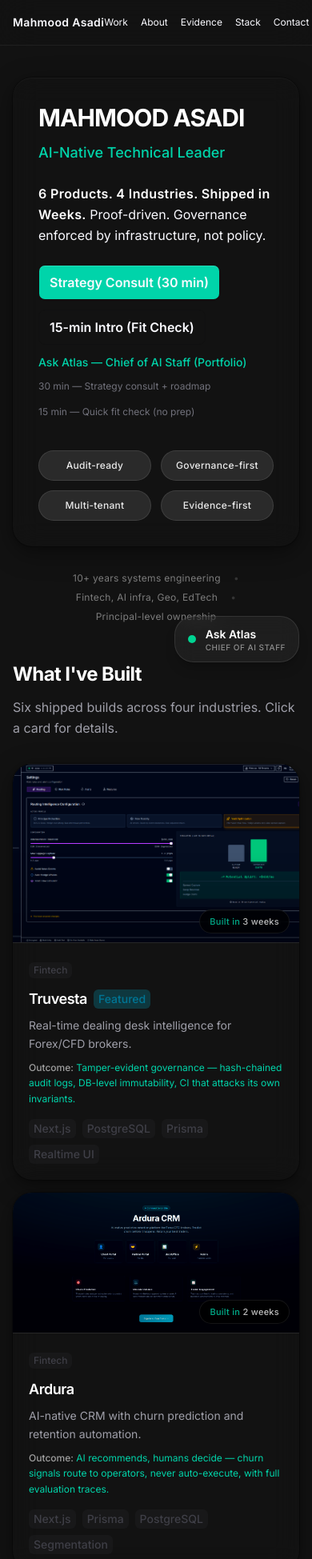
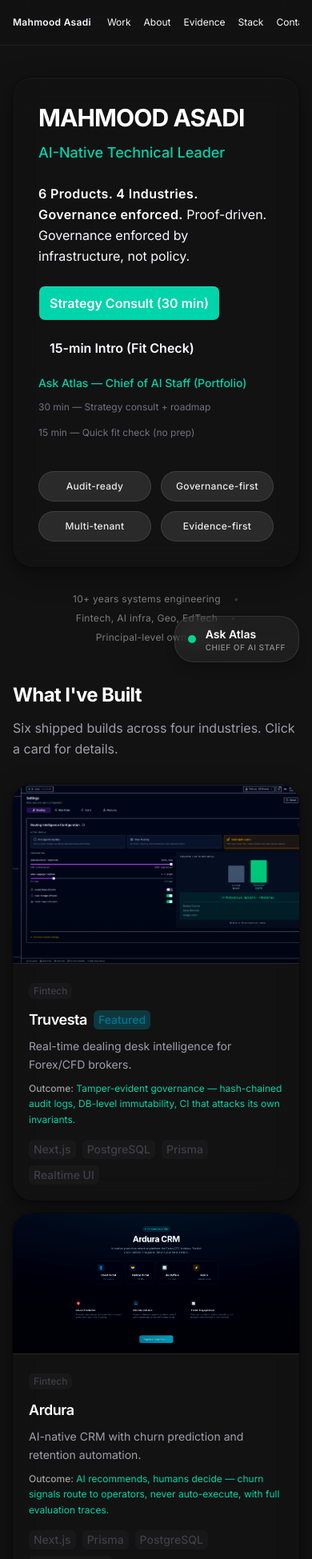
Before and after one commit to moodyguyhub/asadi-ai, a Next.js app: page / in a window 390 px wide. Shown: the top 1949 px of the page at 80% size. Built offline with nearby package versions, Linux system fonts and the light colour scheme.

Commit message:
final polish: remove timeline leakage

```diff
--- a/public/cv.html
+++ b/public/cv.html
@@ -303,7 +303,6 @@
         <tr>
           <th>Product</th>
           <th>Industry</th>
-          <th style="text-align:right">Built In</th>
           <th>Description</th>
         </tr>
       </thead>
@@ -311,37 +310,31 @@
         <tr>
           <td class="product-name">Truvesta</td>
           <td>Fintech</td>
-          <td class="product-time">3 weeks</td>
           <td>Dealing desk intelligence with tamper-evident audit: hash-chained logs, DB-level immutability, CI that falsifies its own invariants</td>
         </tr>
         <tr>
           <td class="product-name">Ardura</td>
           <td>Fintech</td>
-          <td class="product-time">2 weeks</td>
           <td>AI-native CRM where churn predictions inform operators but never auto-execute; every automation rule carries an evaluation trace</td>
         </tr>
         <tr>
           <td class="product-name">Equira</td>
           <td>AI Infra</td>
-          <td class="product-time">4 weeks</td>
           <td>Multi-tenant agent orchestration with hard isolation, phase-gated execution, and provenance on every output</td>
         </tr>
         <tr>
           <td class="product-name">Scanminers</td>
           <td>GeoTech</td>
-          <td class="product-time">Ongoing</td>
           <td>Mineral exploration targeting where AI outputs are framed as hypotheses with structured uncertainty, never conclusions</td>
         </tr>
         <tr>
           <td class="product-name">Finura</td>
           <td>EdTech</td>
-          <td class="product-time">3 weeks</td>
           <td>Multi-tenant education marketplace with content governance: no trading performance claims without disclaimers</td>
         </tr>
         <tr>
           <td class="product-name">Chessio</td>
           <td>EdTech</td>
-          <td class="product-time">2 weeks</td>
           <td>AI chess academy with skill-gated progression — advancement requires demonstrated ability, not time on platform</td>
         </tr>
       </tbody>
--- a/scripts/generate-cv.html
+++ b/scripts/generate-cv.html
@@ -302,7 +302,6 @@
         <tr>
           <th>Product</th>
           <th>Industry</th>
-          <th style="text-align:right">Built In</th>
           <th>Description</th>
         </tr>
       </thead>
@@ -310,37 +309,31 @@
         <tr>
           <td class="product-name">Truvesta</td>
           <td>Fintech</td>
-          <td class="product-time">3 weeks</td>
           <td>Dealing desk intelligence: real-time risk signals, exposure heatmaps, scenario simulation, MT5 integration</td>
         </tr>
         <tr>
           <td class="product-name">Ardura</td>
           <td>Fintech</td>
-          <td class="product-time">3 weeks</td>
           <td>Broker CRM + AI scoring: churn risk, retention automation, IB commission engine, multi-portal architecture</td>
         </tr>
         <tr>
           <td class="product-name">Equira</td>
           <td>AI Infra</td>
-          <td class="product-time">4 weeks</td>
           <td>Sovereign AI workspace: multi-tenant orchestration, hard isolation, 8+ tenants, 99.99% uptime SLO</td>
         </tr>
         <tr>
           <td class="product-name">Scanminers</td>
           <td>GeoTech</td>
-          <td class="product-time">Ongoing</td>
           <td>Mineral intelligence: satellite data fusion, prospectivity mapping, explainable targeting</td>
         </tr>
         <tr>
           <td class="product-name">Finura</td>
           <td>EdTech</td>
-          <td class="product-time">3 weeks</td>
           <td>Multi-tenant education marketplace: multi-portal workflows, partner commissions, early revenue ($544+)</td>
         </tr>
         <tr>
           <td class="product-name">Chessio</td>
           <td>EdTech</td>
-          <td class="product-time">2 weeks</td>
           <td>AI chess academy: 15-level curriculum, AI coach, placement testing, database-driven lessons</td>
         </tr>
       </tbody>
--- a/src/app/layout.tsx
+++ b/src/app/layout.tsx
@@ -5,12 +5,12 @@ import "./globals.css";
 
 export const metadata: Metadata = {
   title: "Mahmood Asadi — AI-Native Technical Leader",
-  description: "6 products. 4 industries. Shipped in weeks. Audit-ready, agent-orchestrated delivery.",
+  description: "6 products. 4 industries. Governance enforced by infrastructure, not policy.",
   keywords: ["AI engineering", "CTO", "technical leader", "fintech", "edtech", "agent workflows"],
   authors: [{ name: "Mahmood Asadi", url: "https://asadi.ai" }],
   openGraph: {
     title: "Mahmood Asadi — AI-Native Technical Leader",
-    description: "6 products • 4 industries • Shipped in weeks",
+    description: "6 products • 4 industries • Governance enforced",
     url: "https://asadi.ai",
     siteName: "Mahmood Asadi",
     locale: "en_US",
@@ -27,7 +27,7 @@ export const metadata: Metadata = {
   twitter: {
     card: "summary_large_image",
     title: "Mahmood Asadi — AI-Native Technical Leader",
-    description: "6 products • 4 industries • Shipped in weeks",
+    description: "6 products • 4 industries • Governance enforced",
     images: ["/og-image.svg"],
   },
   icons: {
--- a/src/components/json-ld.tsx
+++ b/src/components/json-ld.tsx
@@ -25,7 +25,7 @@ export function JsonLd() {
     name: "Mahmood Asadi — AI-Native Technical Leader",
     url: "https://asadi.ai",
     description:
-      "Portfolio of Mahmood Asadi — 6 products, 4 industries, shipped in weeks.",
+      "Portfolio of Mahmood Asadi — 6 products, 4 industries. Governance enforced by infrastructure, not policy.",
   };
 
   return (
--- a/src/components/products-bento.tsx
+++ b/src/components/products-bento.tsx
@@ -46,10 +46,6 @@ function ProductCard({
           hint={`public${product.screenshot.src}`}
           featured={product.featured || product.id === "chessio"}
         />
-        <div className="absolute bottom-3 right-3 text-[11px] px-3 py-1.5 rounded-full bg-black/70 backdrop-blur-md border border-white/10 font-medium tracking-wide">
-          <span className="text-[rgb(var(--accent))]">Built in</span>{" "}
-          <span className="text-white/90">{product.builtIn}</span>
-        </div>
       </div>
 
       {/* Content below */}
@@ -91,9 +87,6 @@ function ProductDialog({ product, open, onClose }: { product: Product | null; op
           <p className="mt-1 text-sm text-zinc-400">{product.oneLiner}</p>
           <div className="mt-2 flex items-center gap-2">
             <Badge color="zinc">{product.industry}</Badge>
-            <span className="text-xs text-zinc-400">
-              Built in <span className="text-white font-medium">{product.builtIn}</span>
-            </span>
           </div>
         </div>
         <Button plain onClick={onClose}>
--- a/src/components/top-nav.tsx
+++ b/src/components/top-nav.tsx
@@ -17,16 +17,20 @@ export function TopNav() {
       <div className="flex items-center justify-between h-14 sm:h-16 max-w-6xl mx-auto">
         <Link
           href="/"
-          className="font-semibold text-white text-sm tracking-wide hover:text-[rgb(var(--accent))] transition-colors duration-200 shrink-0"
+          className="font-semibold text-white text-xs sm:text-sm tracking-wide hover:text-[rgb(var(--accent))] transition-colors duration-200 shrink-0 pr-3"
         >
           {site.name}
         </Link>
-        <div className="flex items-center gap-4 sm:gap-8" role="navigation" aria-label="Page sections">
+        <div
+          className="flex items-center gap-4 sm:gap-8 overflow-x-auto whitespace-nowrap max-w-[70vw] sm:max-w-none pl-2"
+          role="navigation"
+          aria-label="Page sections"
+        >
           {links.map((l) => (
             <a
               key={l.href}
               href={l.href}
-              className="text-xs sm:text-sm text-zinc-400 hover:text-white transition-colors duration-200 relative group"
+              className="shrink-0 text-xs sm:text-sm text-zinc-400 hover:text-white transition-colors duration-200 relative group"
             >
               {l.label}
               <span className="absolute -bottom-1 left-0 w-0 h-px bg-[rgb(var(--accent))] group-hover:w-full transition-all duration-300" />
--- a/src/content/products.ts
+++ b/src/content/products.ts
@@ -4,7 +4,6 @@ export type Product = {
   oneLiner: string;
   businessImpact: string; // Business outcome line for conversion
   industry: string;
-  builtIn: string; // e.g., "3 weeks"
   featured?: boolean;
   stack: string[];
   proofPoints: string[];
@@ -25,7 +24,6 @@ export const products: Product[] = [
     oneLiner: "Real-time dealing desk intelligence for Forex/CFD brokers.",
     businessImpact: "Tamper-evident governance — hash-chained audit logs, DB-level immutability, CI that attacks its own invariants.",
     industry: "Fintech",
-    builtIn: "3 weeks",
     featured: true,
     stack: ["Next.js", "PostgreSQL", "Prisma", "Realtime UI", "Audit Trail"],
     proofPoints: [
@@ -61,12 +59,11 @@ export const products: Product[] = [
     oneLiner: "AI-native CRM with churn prediction and retention automation.",
     businessImpact: "AI recommends, humans decide — churn signals route to operators, never auto-execute, with full evaluation traces.",
     industry: "Fintech",
-    builtIn: "2 weeks",
     stack: ["Next.js", "Prisma", "PostgreSQL", "Segmentation", "Automation"],
     proofPoints: [
       "AI predictions surfaced, never auto-executed",
       "Every automation rule carries an evaluation trace",
-      "Component reuse from Truvesta — 2-week build",
+      "Component reuse from Truvesta governance stack",
     ],
     screenshot: { src: "/products/ardura.png", alt: "Ardura UI screenshot" },
     details: {
@@ -77,12 +74,12 @@ export const products: Product[] = [
         "Human-in-the-loop: operators approve, modify, or reject every automation rule",
         "Evaluation traces attached to every prediction — model confidence, input features, decision rationale",
         "Segment → action loops are auditable: who approved what, when, and why",
-        "Component reuse from Truvesta governance stack — shipped in 2 weeks without cutting safety",
+        "Component reuse from Truvesta governance stack — safety invariants preserved",
       ],
       outcomes: [
         "Zero autonomous actions — every retention intervention is operator-approved",
         "Auditable decision chain from churn signal to customer action",
-        "2-week delivery via disciplined reuse, not scope cuts",
+        "Disciplined reuse without cutting governance",
       ],
       role: ["Product engineering", "Full-stack implementation"],
       links: [
@@ -96,7 +93,6 @@ export const products: Product[] = [
     oneLiner: "Sovereign AI workspace for multi-tenant agent orchestration.",
     businessImpact: "Every agent runs in a tenant-isolated cage with phase gates — no shared context, no silent failures, provenance on every output.",
     industry: "AI Infrastructure",
-    builtIn: "4 weeks",
     stack: ["Next.js", "Python", "FastAPI", "Orchestration", "Evidence Packs"],
     proofPoints: [
       "Hard tenant isolation — no cross-tenant data leakage path",
@@ -129,7 +125,6 @@ export const products: Product[] = [
     oneLiner: "AI-powered mineral exploration targeting.",
     businessImpact: "AI generates hypotheses, never conclusions — every targeting output carries structured uncertainty and requires geologist sign-off.",
     industry: "Mining / GeoTech",
-    builtIn: "Ongoing",
     stack: ["Geodata", "AI/RAG", "Workflows", "Next.js"],
     proofPoints: [
       "AI outputs framed as hypotheses, never conclusions",
@@ -165,7 +160,6 @@ export const products: Product[] = [
     oneLiner: "Multi-tenant trading education marketplace.",
     businessImpact: "Tenant-isolated academies with content governance — no performance claims without disclaimers, progress auditable by design.",
     industry: "EdTech",
-    builtIn: "3 weeks",
     stack: ["Next.js", "Prisma", "PostgreSQL", "Multi-tenant"],
     proofPoints: [
       "Content governance: no trading performance claims without disclaimers",
@@ -195,7 +189,6 @@ export const products: Product[] = [
     oneLiner: "AI-guided chess academy with structured curriculum.",
     businessImpact: "Progression earned through demonstrated skill, not engagement metrics — incentives aligned to learning, not retention.",
     industry: "EdTech",
-    builtIn: "2 weeks",
     stack: ["Next.js", "Prisma", "PostgreSQL", "Curriculum Engine"],
     proofPoints: [
       "Progression gated by skill demonstration, not time-on-platform",
--- a/src/content/site.ts
+++ b/src/content/site.ts
@@ -2,7 +2,7 @@ export const site = {
   name: "Mahmood Asadi",
   title: "AI-Native Technical Leader",
   hookLine1: "6 Products. 4 Industries.",
-  hookLine2: "Shipped in Weeks.",
+  hookLine2: "Governance enforced.",
   // Primary CTA: 30-min Strategy Consult (recommended)
   ctaPrimary: {
     label: "Book a Strategy Consult (30 min)",
@@ -30,7 +30,7 @@ export const site = {
     chips: [
       "How would you de-risk an AI rollout?",
       "Show auditability receipts",
-      "What can Mahmood ship in 3 weeks?",
+      "How do you prevent unsafe AI actions?",
       "Availability?",
     ],
     ctaPrompt: "If you want to apply this to your environment, book a 30-min strategy consult.",
--- a/src/lib/atlas/router.ts
+++ b/src/lib/atlas/router.ts
@@ -67,7 +67,7 @@ export function pickTopics(message: string): Topic[] {
 
   // Core topics
   if (/stack|tech|typescript|next\.?js|tailwind|framer|node\.?js|postgres|prisma|vercel|docker|github actions|neon/.test(m)) topics.push("stack");
-  if (/ship|shipped|3 weeks|weeks|velocity|cadence|evidence gates|vertical slicing|daily deploy/.test(m)) topics.push("shipping");
+  if (/ship|shipped|weeks|velocity|cadence|evidence gates|vertical slicing|daily deploy/.test(m)) topics.push("shipping");
   if (/agent|multi-agent|orchestrat|workflow|planner|specialist|eval|trace|audit trail/.test(m)) topics.push("orchestration");
 
   // Governance / senior reviewer questions
```
Also changed, not shown: src/content/atlas-kb.ts (+9 -8 lines), public/og-image.svg, 1 other file (tests, documents, lock files or other folders).
